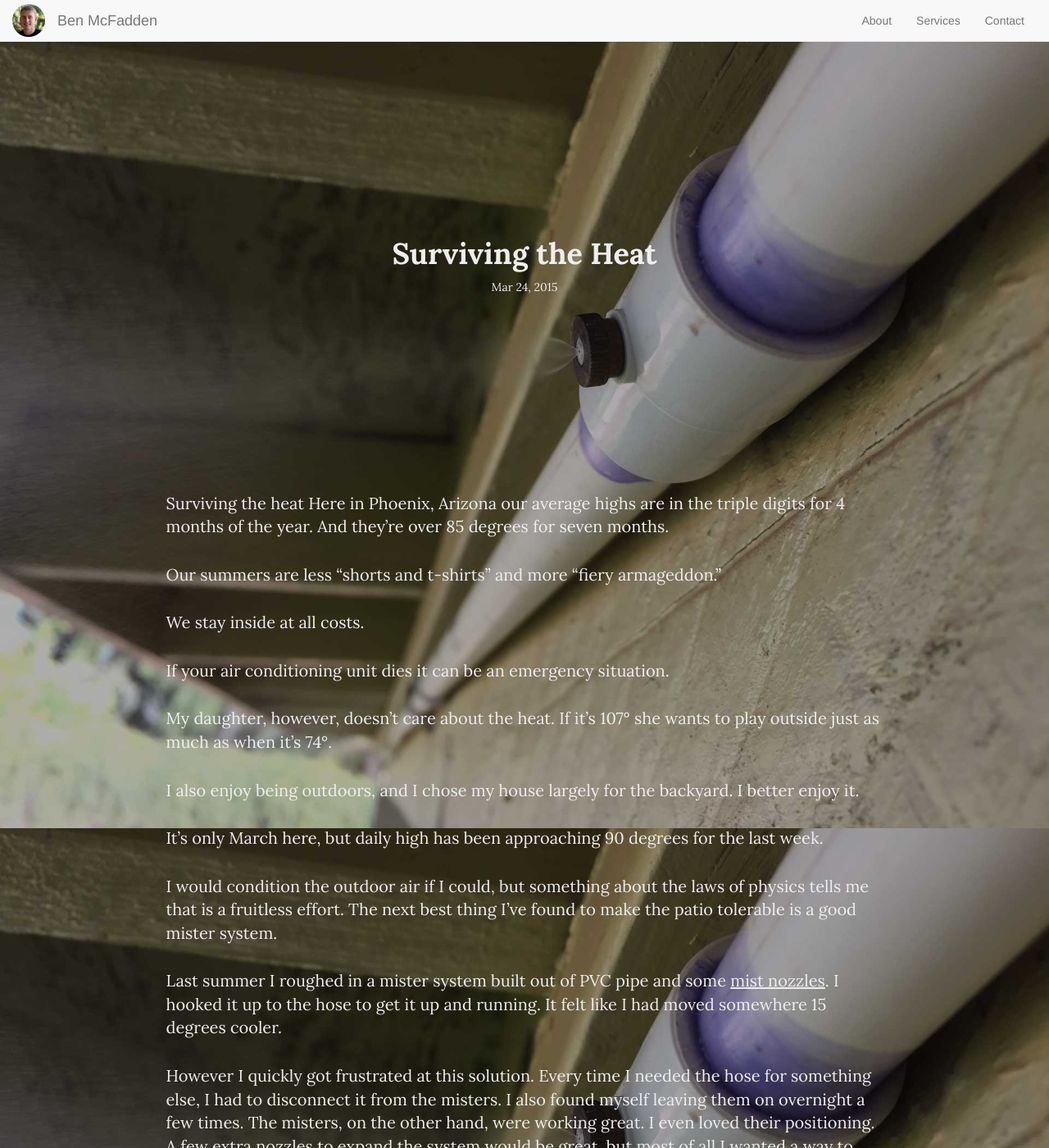
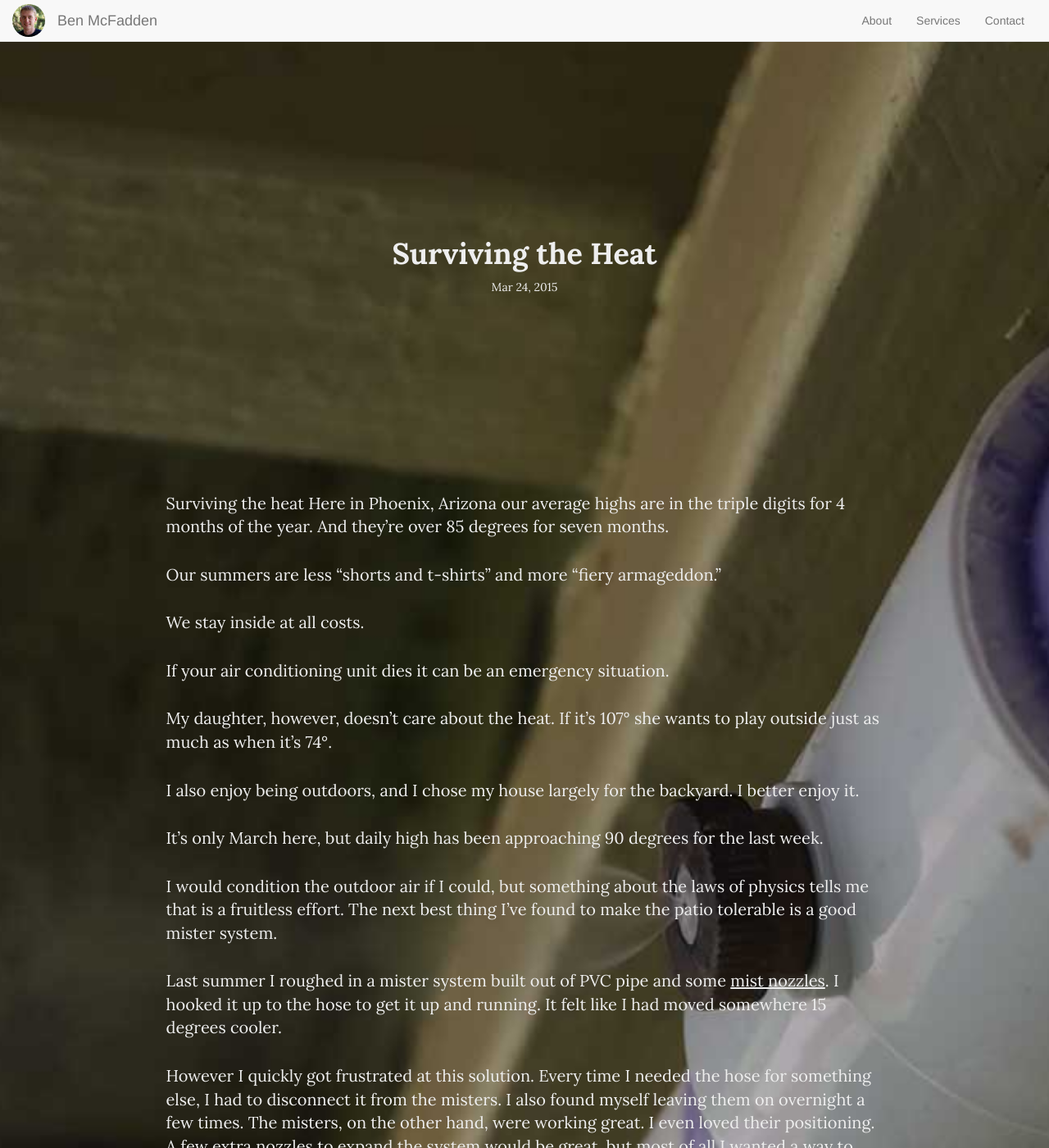
Before and after one commit to mcfadden/mcfadden.github.io, a Jekyll site: the page built from _posts/2015-03-24-surviving-the-heat.md, in a window 1280 px wide and 1400 px high. Shown: the whole window at 82% size. Built offline with Jekyll 4.4.1, drawn with Linux system fonts in a browser that asks for light colours; nearby versions of some CDN libraries.

Commit message:
Some css improvements. Hopefully better mobile support.

```diff
--- a/_includes/footer.html
+++ b/_includes/footer.html
@@ -1,6 +1,5 @@
-<footer class="footer">
+<footer class="footer row">
 
-  <div class="row">
 
     <div class="col-md-2 col-md-offset-1 col-lg-2 col-lg-offset-1 col-sm-6 col-xs-6">
       <ul class="contact-list">
@@ -33,14 +32,9 @@
       </ul>
     </div>
 
-    <div class="col-md-pull-1 col-lg-pull-1 col-lg-4 col-md-4 col-sm-12">
+    <div class="description col-md-pull-1 col-lg-pull-1 col-lg-4 col-md-4 col-sm-12">
       <p class="text">{{ site.description }}</p>
     </div>
-
-
-
-
-  </div>
 
 
 </footer>
--- a/_layouts/default.html
+++ b/_layouts/default.html
@@ -7,21 +7,20 @@
 
     {% include header.html %}
 
+    {% if page.image %}
+      <div class="cover-image-container" style="background-image: url(/images/covers/{{ page.image }})"></div>
+    {% endif %}
     <div
       {% if page.image %}
         class="container-fluid cover-image"
-        style="background-image: url(/images/covers/{{ page.image }})"
       {% else %}
         class="container"
       {% endif %}
     >
+
       {{ content }}
-    </div>
-
-    <div class="container">
       {% include footer.html %}
     </div>
-
 
   </body>
 
--- a/_layouts/home.html
+++ b/_layouts/home.html
@@ -27,8 +27,10 @@
         </div>
       </div>
 
-    {% include footer.html %}
-
+    </div>
+    <div class="container-fluid">
+      {% include footer.html %}
+    </div>
   </body>
 
 </html>
--- a/_sass/_layout.scss
+++ b/_sass/_layout.scss
@@ -16,12 +16,15 @@
 }
 
 footer.footer{
-  position: fixed;
+  position: relative;
   bottom: 0;
   background: #fff;
   @include media-query(990px) {
     position: relative;
     background: none;
+    .description{
+      text-align: center;
+    }
     .social-media-list{
       text-align: right;
     }
@@ -41,9 +44,14 @@
 body.layout-default{
   padding-top: 50px;
 
-  div.cover-image{
+  div.cover-image-container{
+    width: 100%;
+    height: 200vh;
+    position: fixed;
+    top: 0;
+    z-index: -1;
     background-repeat: no-repeat;
-    background-attachment: fixed;
+    background-attachment: scroll;
     background-position: top;
     background-size: cover;
   }
@@ -102,6 +110,14 @@
 
   footer.footer{
     position: relative;
-    margin: 15px auto;
+    padding: 15px;
+    margin: 0 -15px;
+    @include media-query(990px) {
+      position: relative;
+      background: #FFF;
+      .social-media-list{
+        text-align: right;
+      }
+    }
   }
 }
```
Also changed, not shown: javascript/main.coffee (+13 -13 lines).
